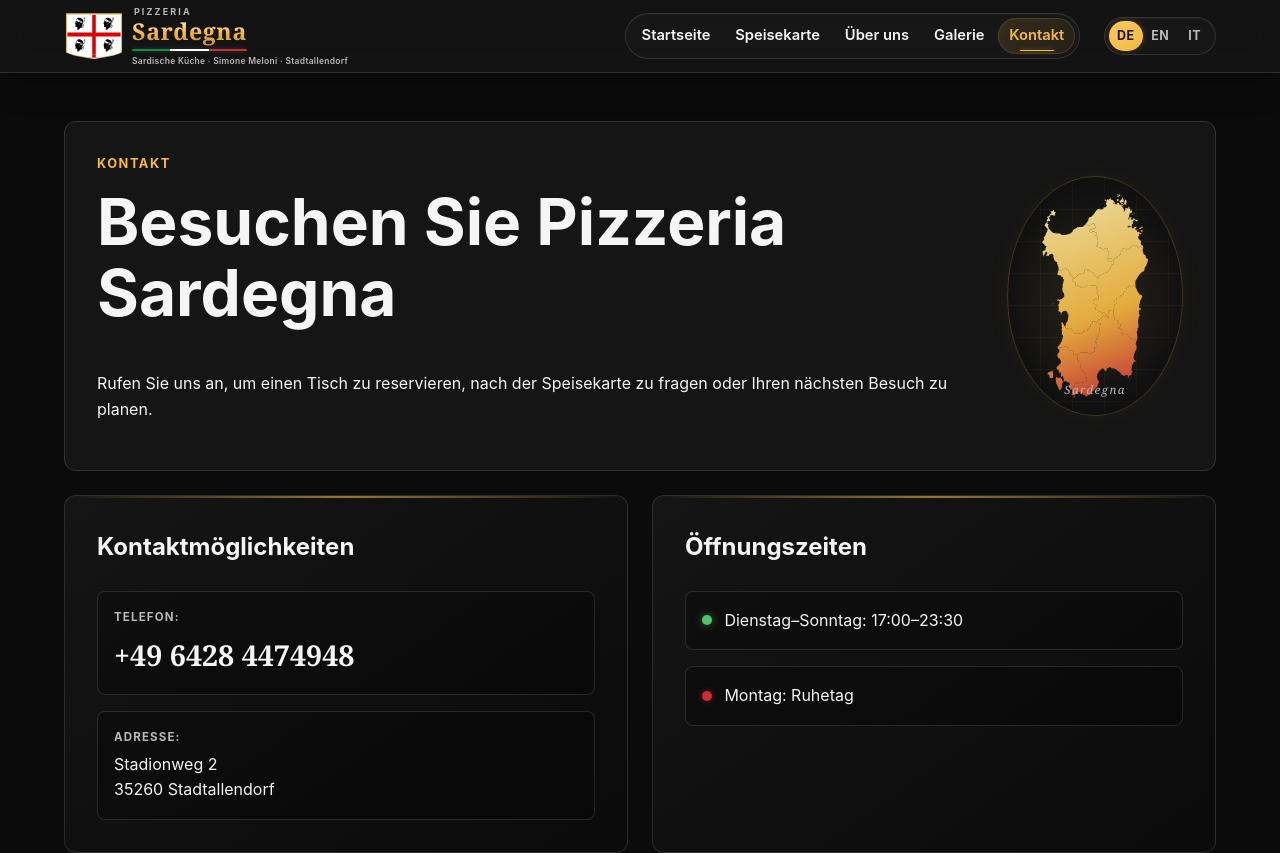
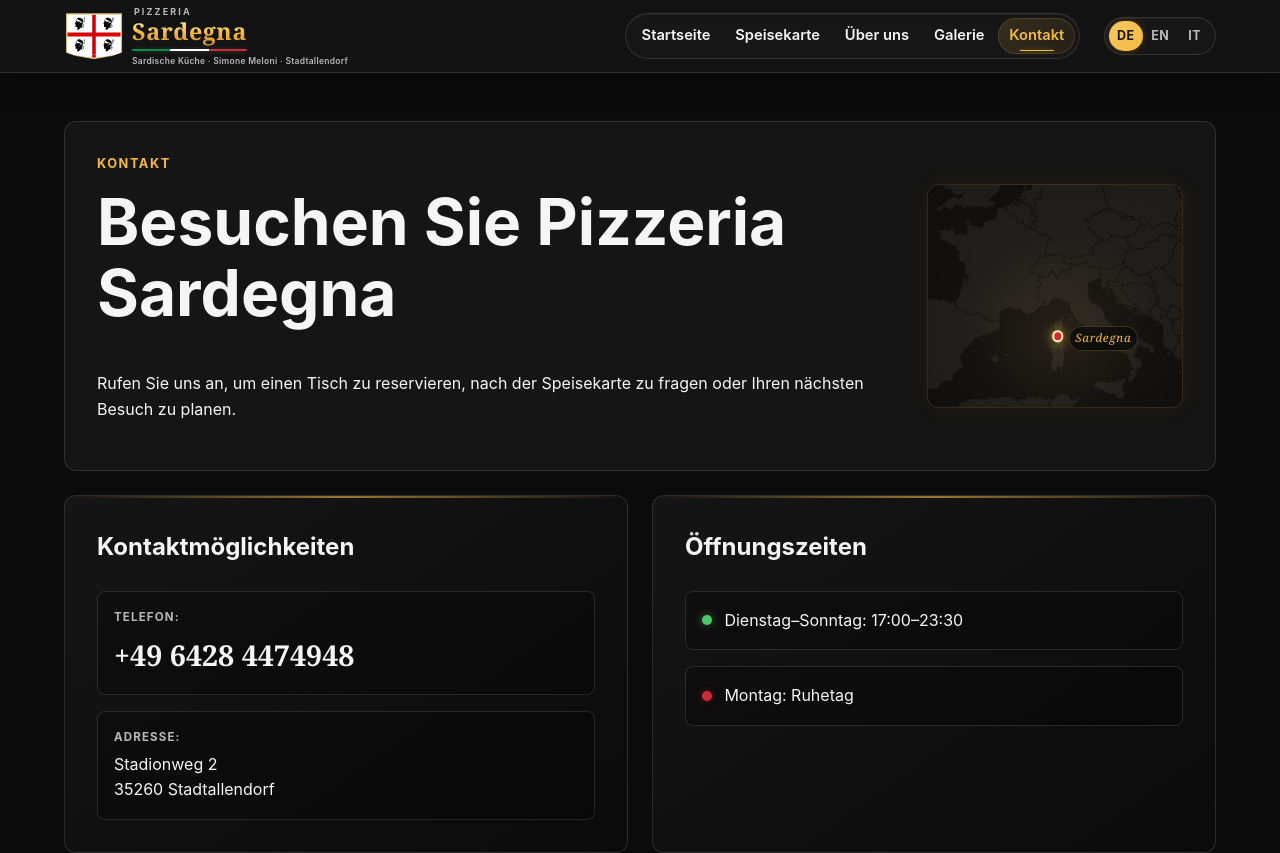
Before and after one commit to NikitaGoluban/pizzeria-sardegna.com, a React (Vite) app in the folder frontend/: page /contact.html in a window 1280 px wide. Shown: the top 853 px of the page. Built offline with nearby package versions, Linux system fonts and the light colour scheme.

Commit message:
Show Sardinia on zoomed Western Europe map

```diff
--- a/frontend/src/pages/ContactPage.tsx
+++ b/frontend/src/pages/ContactPage.tsx
@@ -48,10 +48,11 @@ export function ContactPage() {
     <PageShell>
       <PageIntro className="contact-page-intro" eyebrow={translation.t('contact.eyebrow')} title={translation.t('contact.title')}>
         <p className="contact-intro-text">{translation.t('contact.intro')}</p>
-        {/* Kontur Sardynii jest dekoracją symbolizującą pochodzenie kuchni. */}
-        <span className="contact-sardinia-sketch" aria-hidden="true">
-          <span className="contact-sardinia-shape" />
-          <span className="contact-sardinia-label">Sardegna</span>
+        {/* Mapa pokazuje położenie Sardynii w przybliżonym fragmencie Europy Zachodniej. */}
+        <span className="contact-europe-map" aria-hidden="true">
+          <img src="/europe-blank-map.png" alt="" />
+          <span className="contact-sardinia-marker" />
+          <span className="contact-map-label">Sardegna</span>
         </span>
       </PageIntro>
 
@@ -97,7 +98,7 @@ Pełne wyjaśnienie pliku:
 3. PageIntro wyjaśnia, że strona służy do planowania wizyty i rezerwacji.
 4. contact-card-grid ustawia telefon z adresem oraz godziny otwarcia w dwóch kartach.
 5. contact-directions pokazuje osobną kartę z przyciskiem Google Maps.
-6. contact-sardinia-sketch jest dekoracyjnym konturem wyspy Sardynii.
+6. contact-europe-map pokazuje przybliżony fragment Europy z wyróżnioną Sardynią.
 7. PageShell zapewnia taki sam układ jak na pozostałych podstronach.
 
 Zastosowanie praktyczne:
--- a/frontend/src/styles/global.css
+++ b/frontend/src/styles/global.css
@@ -479,7 +479,7 @@ p {
     'eyebrow map'
     'title map'
     'intro map';
-  grid-template-columns: minmax(0, 1fr) 11rem;
+  grid-template-columns: minmax(0, 1fr) 16rem;
   column-gap: var(--space-4);
   align-items: center;
 }
@@ -498,44 +498,78 @@ p {
   align-self: start;
 }
 
-.contact-sardinia-sketch {
+.contact-europe-map {
   position: relative;
   grid-area: map;
-  display: grid;
-  place-items: center;
-  width: 11rem;
-  min-height: 15rem;
+  width: 16rem;
+  min-height: 14rem;
   overflow: hidden;
   border: 1px solid rgb(245 185 66 / 18%);
-  border-radius: 50%;
-  background:
-    linear-gradient(rgb(245 185 66 / 5%) 1px, transparent 1px) 0 0 / 100% 2rem,
-    linear-gradient(90deg, rgb(245 185 66 / 5%) 1px, transparent 1px) 0 0 / 2rem 100%,
-    radial-gradient(circle, rgb(245 185 66 / 8%), transparent 68%);
+  border-radius: var(--radius);
+  background: radial-gradient(circle at 52% 68%, rgb(245 185 66 / 13%), rgb(11 11 11 / 72%) 48%, #0b0b0b 78%);
   box-shadow: inset 0 0 2.5rem rgb(0 0 0 / 45%), 0 0 1.5rem rgb(245 185 66 / 5%);
 }
 
-.contact-sardinia-shape {
-  width: 7rem;
-  height: 12.75rem;
-  background: linear-gradient(160deg, #fff1ae 0%, var(--color-accent) 58%, #ce2b37 100%);
-  filter: drop-shadow(0 0 0.45rem rgb(245 185 66 / 28%));
-  opacity: 0.92;
-  -webkit-mask: url('/sardinia-map-source.svg') center / contain no-repeat;
-  mask: url('/sardinia-map-source.svg') center / contain no-repeat;
+.contact-europe-map > img {
+  position: absolute;
+  bottom: -0.5rem;
+  left: 46%;
+  width: 210%;
+  max-width: none;
+  filter: grayscale(1) invert(0.88) sepia(0.35) saturate(1.5) hue-rotate(350deg) brightness(0.72);
+  opacity: 0.48;
+  transform: translateX(-46%);
 }
 
-.contact-sardinia-label {
+.contact-sardinia-marker {
   position: absolute;
-  right: 0;
-  bottom: 1rem;
-  left: 0;
-  color: var(--color-muted);
+  top: 68%;
+  left: 51%;
+  width: 0.72rem;
+  height: 0.72rem;
+  border: 2px solid #fff4bd;
+  border-radius: 50%;
+  background: #ce2b37;
+  box-shadow: 0 0 0.75rem rgb(245 185 66 / 85%);
+  transform: translate(-50%, -50%);
+}
+
+.contact-sardinia-marker::after {
+  position: absolute;
+  inset: -0.45rem;
+  border: 1px solid rgb(245 185 66 / 65%);
+  border-radius: 50%;
+  content: '';
+  animation: map-marker-pulse 2.8s ease-out infinite;
+}
+
+.contact-map-label {
+  position: absolute;
+  top: calc(68% - 0.65rem);
+  left: calc(51% + 0.7rem);
+  padding: 0.15rem 0.35rem;
+  border: 1px solid rgb(245 185 66 / 22%);
+  border-radius: 999px;
+  background: rgb(11 11 11 / 82%);
+  color: var(--color-accent);
   font-family: Georgia, 'Times New Roman', serif;
   font-size: 0.72rem;
   font-style: italic;
-  letter-spacing: 0.12em;
-  text-align: center;
+  letter-spacing: 0.06em;
+  white-space: nowrap;
+}
+
+@keyframes map-marker-pulse {
+  0% {
+    opacity: 0.9;
+    transform: scale(0.55);
+  }
+
+  75%,
+  100% {
+    opacity: 0;
+    transform: scale(1.55);
+  }
 }
 
 .contact-card-grid {
@@ -670,6 +704,10 @@ p {
 @media (prefers-reduced-motion: reduce) {
   .contact-detail {
     transition: none;
+  }
+
+  .contact-sardinia-marker::after {
+    animation: none;
   }
 }
 
@@ -969,16 +1007,11 @@ p {
     grid-template-columns: 1fr;
   }
 
-  .contact-sardinia-sketch {
+  .contact-europe-map {
     width: min(100%, 16rem);
     min-height: 13rem;
     margin-block-start: var(--space-2);
     justify-self: center;
-  }
-
-  .contact-sardinia-shape {
-    width: 6rem;
-    height: 11rem;
   }
 
   .contact-card-grid {
```
Also changed, not shown: frontend/public/ASSET-SOURCES.md (+5 -5 lines), frontend/public/europe-blank-map.png (added), frontend/public/sardinia-map-source.svg (deleted).
